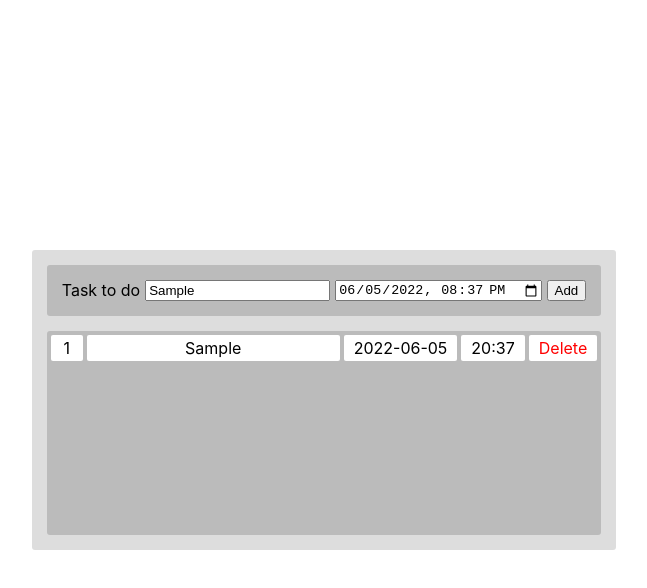
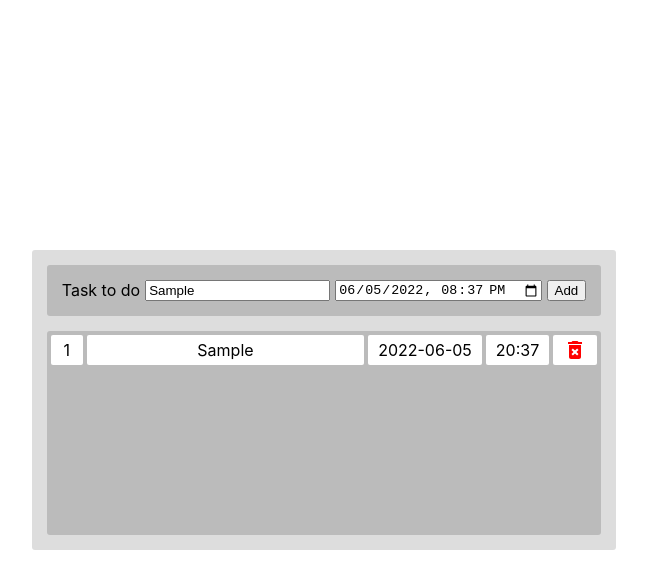
Before and after one commit to Karpie36/TODOList, a React (Create React App) app: page / in a window 1280 px wide. Both pictures are taken after typing "Sample" into the empty fields and a click on the button "Add". Shown: the top 588 px of the page, without its empty margins (316-963 px from the left). Built offline with nearby package versions, Linux system fonts and the light colour scheme.

Commit message:
Changing delete task text to icon

```diff
--- a/package.json
+++ b/package.json
@@ -5,6 +5,7 @@
   "dependencies": {
     "@emotion/react": "^11.9.3",
     "@emotion/styled": "^11.9.3",
+    "@mui/icons-material": "^5.8.4",
     "@mui/material": "^5.8.6",
     "@testing-library/jest-dom": "^5.16.4",
     "@testing-library/react": "^13.3.0",
--- a/src/components/Task/Task.tsx
+++ b/src/components/Task/Task.tsx
@@ -1,6 +1,6 @@
 import React from "react";
 import "./Task.scss";
-
+import DeleteForeverIcon from '@mui/icons-material/DeleteForever';
 
 interface TaskProps {
     index: number,
@@ -17,7 +17,10 @@ function Task(props: TaskProps) {
         <div>{props.description}</div>
         <div>{props.date}</div>
         <div>{props.time}</div>
-        <div className="DeleteTask" onClick={props.handleDelete}>Delete</div>
+        <div className="DeleteTask" onClick={props.handleDelete} >
+            <DeleteForeverIcon ></DeleteForeverIcon>
+        </div>
+
     </div>
     )
 }
```
Also changed, not shown: 1 other file (tests, documents, lock files or other folders).
